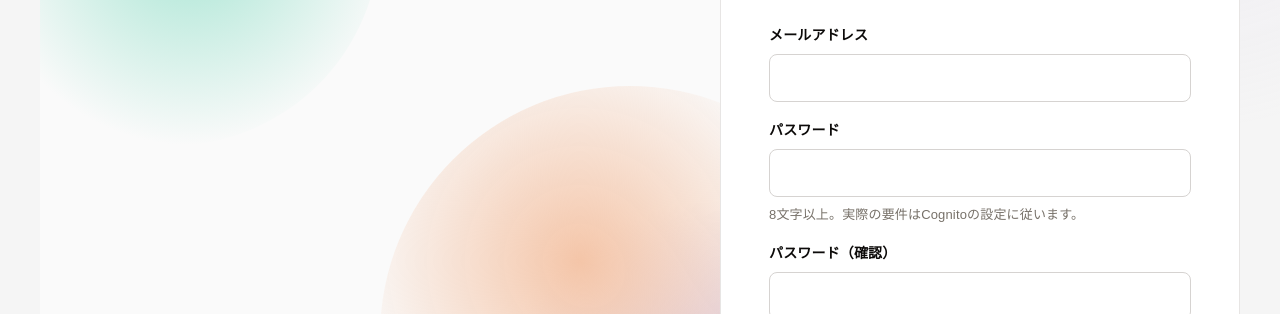
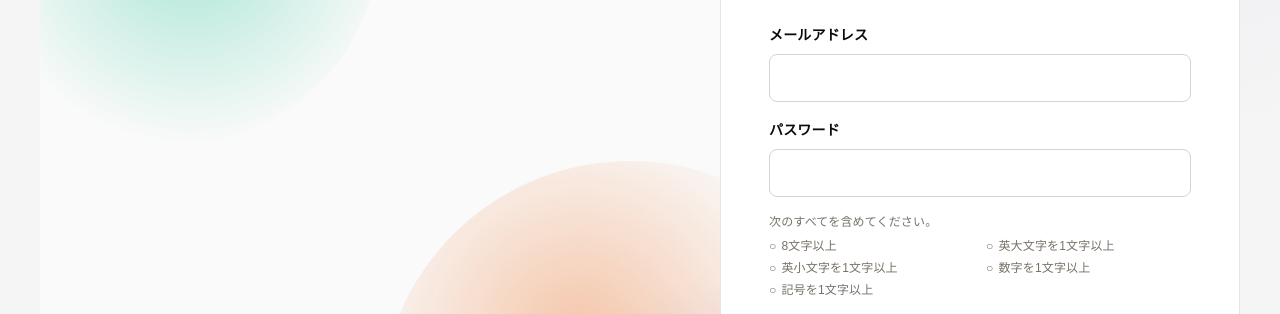
Before and after one commit to popomaro516/guess-the-celebrity, an Astro site in the folder frontend/: page /signup in a window 1280 px wide. Shown: the part 287-601 px from the top of the page. Built offline with nearby package versions, Linux system fonts and the light colour scheme; Astro itself is replaced by a stand-in of ours.

Commit message:
Clarify password requirements (#36)

```diff
--- a/frontend/src/components/AuthForm.tsx
+++ b/frontend/src/components/AuthForm.tsx
@@ -19,6 +19,14 @@ type Mode = "login" | "signup" | "confirm" | "forgot";
 interface Props {
   mode: Mode;
 }
+
+const passwordRequirements = [
+  { label: "8文字以上", test: (value: string) => value.length >= 8 },
+  { label: "英大文字を1文字以上", test: (value: string) => /[A-Z]/.test(value) },
+  { label: "英小文字を1文字以上", test: (value: string) => /[a-z]/.test(value) },
+  { label: "数字を1文字以上", test: (value: string) => /[0-9]/.test(value) },
+  { label: "記号を1文字以上", test: (value: string) => /[^A-Za-z0-9]/.test(value) },
+] as const;
 
 const content = {
   login: {
@@ -88,6 +96,14 @@ export default function AuthForm({ mode }: Props) {
         password !== passwordConfirmation) {
       setError("パスワードが一致しません。");
       return;
+    }
+
+    if (mode === "signup" || (mode === "forgot" && forgotStep === "confirm")) {
+      const unmetRequirements = passwordRequirements.filter(({ test }) => !test(password));
+      if (unmetRequirements.length > 0) {
+        setError(`パスワードには「${unmetRequirements.map(({ label }) => label).join("・")}」が必要です。`);
+        return;
+      }
     }
 
     setSubmitting(true);
@@ -231,7 +247,20 @@ export default function AuthForm({ mode }: Props) {
                 onChange={(event) => setPassword(event.target.value)}
               />
               {mode !== "login" && (
-                <p className="field-help">8文字以上。実際の要件はCognitoの設定に従います。</p>
+                <div className="password-requirements" aria-label="パスワードの要件">
+                  <p>次のすべてを含めてください。</p>
+                  <ul>
+                    {passwordRequirements.map(({ label, test }) => {
+                      const isMet = test(password);
+                      return (
+                        <li className={isMet ? "is-met" : undefined} key={label}>
+                          <span aria-hidden="true">{isMet ? "✓" : "○"}</span>
+                          {label}
+                        </li>
+                      );
+                    })}
+                  </ul>
+                </div>
               )}
             </div>
           )}
--- a/frontend/src/components/auth-form.css
+++ b/frontend/src/components/auth-form.css
@@ -83,6 +83,35 @@
   letter-spacing: 0.28em;
 }
 
+.password-requirements {
+  margin-top: 8px;
+  color: var(--color-muted);
+  font-size: 12px;
+}
+
+.password-requirements p {
+  margin: 0 0 6px;
+}
+
+.password-requirements ul {
+  display: grid;
+  margin: 0;
+  padding: 0;
+  gap: 4px 12px;
+  grid-template-columns: repeat(2, minmax(0, 1fr));
+  list-style: none;
+}
+
+.password-requirements li {
+  display: flex;
+  align-items: center;
+  gap: 5px;
+}
+
+.password-requirements li.is-met {
+  color: #237a57;
+}
+
 .auth-submit {
   width: 100%;
   margin-top: 4px;
@@ -147,4 +176,8 @@
   .auth-heading h1 {
     font-size: 40px;
   }
+
+  .password-requirements ul {
+    grid-template-columns: 1fr;
+  }
 }
--- a/frontend/src/lib/auth.ts
+++ b/frontend/src/lib/auth.ts
@@ -68,7 +68,7 @@ export function authErrorMessage(error: unknown): string {
     CodeMismatchException: "確認コードが正しくありません。",
     ExpiredCodeException: "確認コードの有効期限が切れています。再送してください。",
     LimitExceededException: "試行回数が上限に達しました。時間をおいてお試しください。",
-    InvalidPasswordException: "パスワードが要件を満たしていません。",
+    InvalidPasswordException: "パスワードは8文字以上で、英大文字・英小文字・数字・記号をそれぞれ1文字以上含めてください。",
     UserNotConfirmedException: "メールアドレスの確認が完了していません。",
   };
 
```
